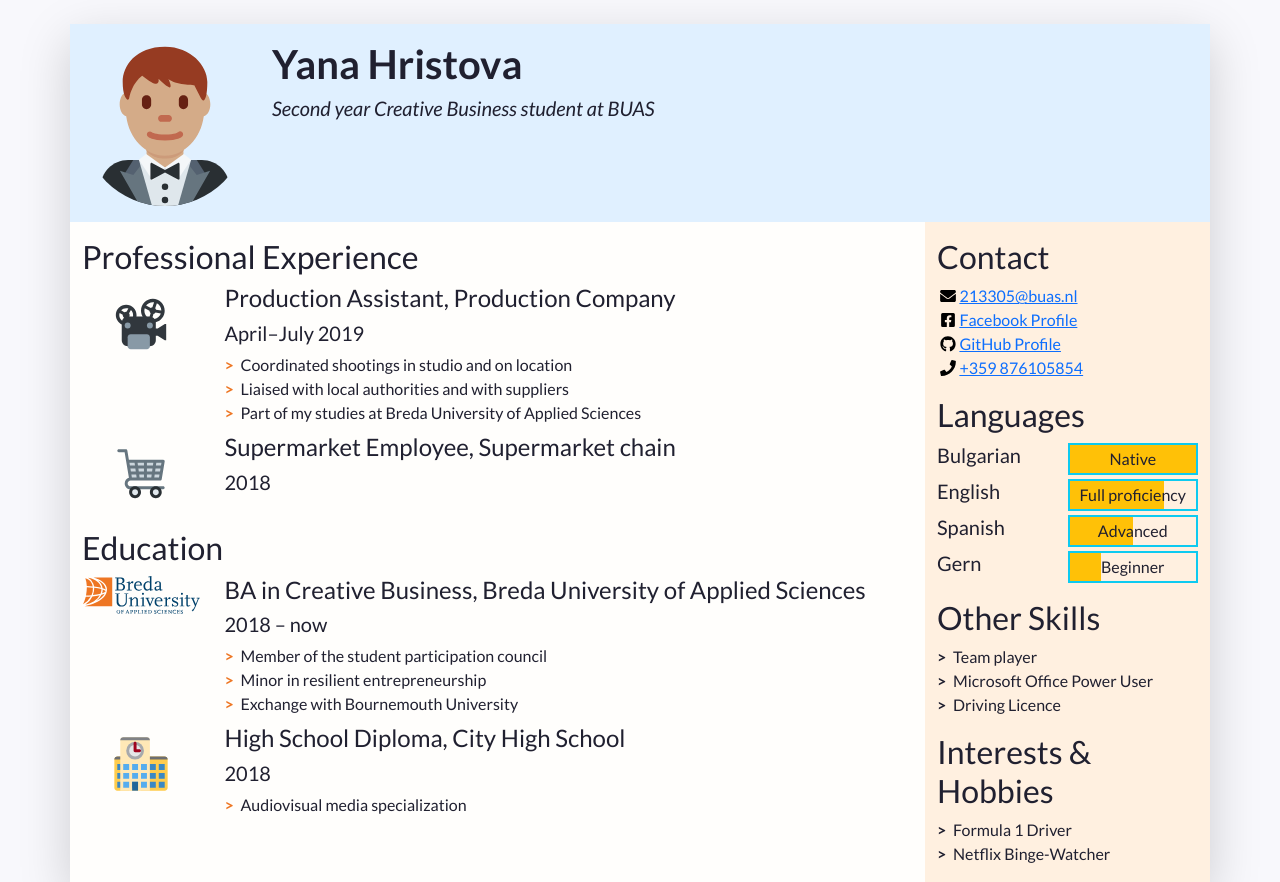
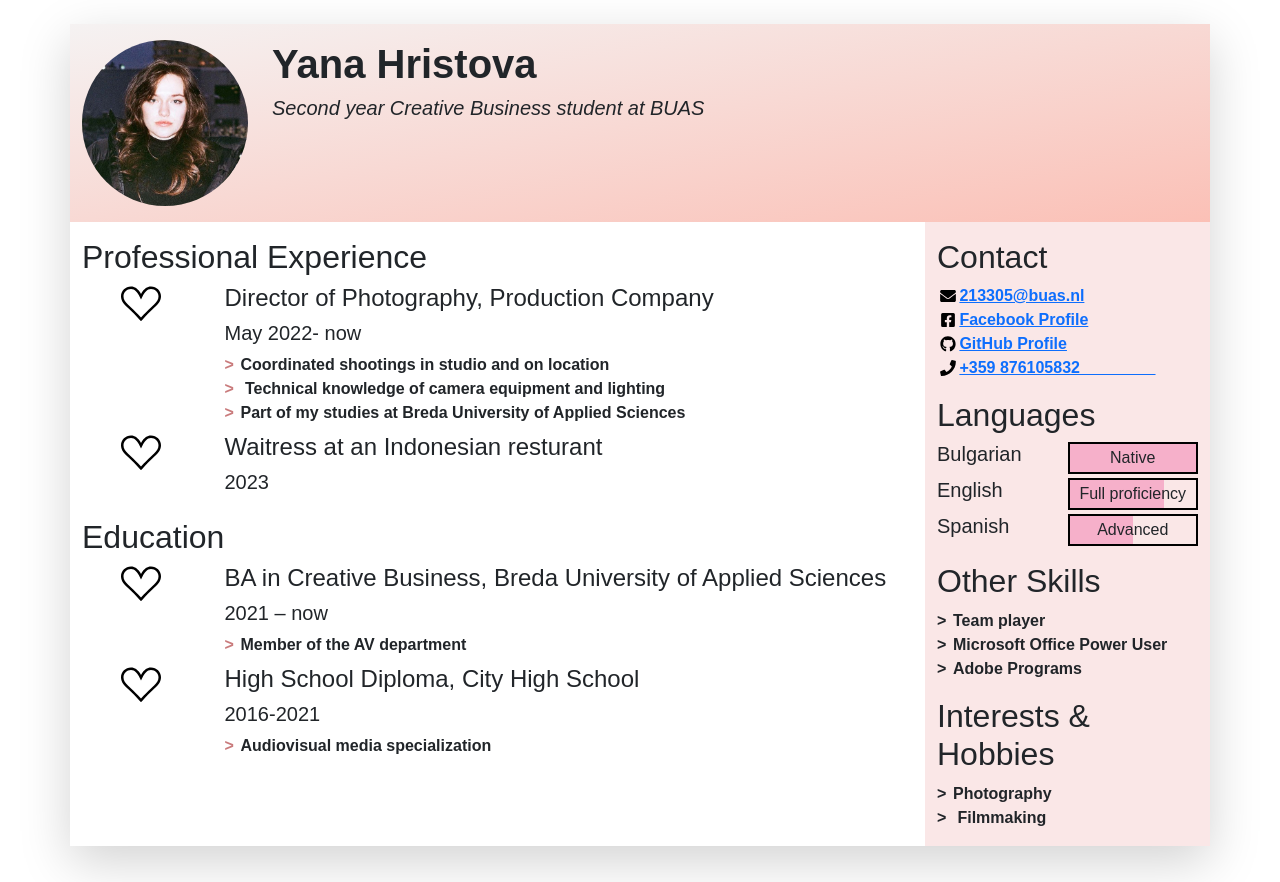
Before and after one commit to Yana213305/PrJ4CVYana, a plain HTML site: page index.html in a window 1280 px wide. Shown: the top 882 px of the page. Drawn offline with nearby package versions, Linux system fonts and the light colour scheme.

Commit message:
Final CV file ready for submission

```diff
--- a/css/styles.css
+++ b/css/styles.css
@@ -6,23 +6,20 @@
 /* Styles for the body */
 
 body {
-	font-family: Lato, "Open Sans", Roboto, "Segoe UI", "Helvetica Neue", Helvetica, Arial, sans-serif;
-	color: #202030;
-	background-color: #f8f8fc;
+	font-family: "dunbar-text", sans-serif;
+font-weight: 600;
+font-style: normal;
 }
 
 /* Styles for custom classes in the document. (There are more, try to find them out!) */
 
 .resume-header {
-    background-color: #e0f0ff;
+	background-image: linear-gradient(to bottom right, #F5F2F2, #FBC0B6)
 }
 
-.resume-main {
-	background-color: #fffefc;
-}
 
 .resume-aside {
-	background-color: #fff0e0;
+	background-color: #FAE7E7;
 }
 
 /* Styles for lists in the document */
@@ -36,7 +33,8 @@ body {
 }
 
 .biography-details li::before {
-	color: #EE7623;
+	color: #C97B7C;
+
 }
 
 .biography-details li, .skill-list li {
@@ -49,3 +47,19 @@ body {
 	height: 1em;
 	flex-basis: 1.4em;
 }
+.font_name {
+	font-family: "dunbar-tall", sans-serif;
+font-weight: 800;
+font-style: normal;
+}
+.italic_font {
+	font-family: "dunbar-text", sans-serif;
+font-weight: 500;
+font-style: italic;
+}
+.color_for_boxes {
+	background-color:#F6B0CA !important;
+}
+.outline-boxes {
+	border-color: #000000 !important;
+}
--- a/index.html
+++ b/index.html
@@ -19,7 +19,7 @@
     <link rel="stylesheet" href="css/alternative.css">
      -->
 
-    <title>Firstname Lastname's Resumé</title>
+    <title>Yana Hristova's Resumé</title>
   </head>
   <!-- End of the head -->
 
@@ -48,14 +48,14 @@
             "w-100" makes sure the image takes the full width of the column it's in
             "rounded-circle" cuts a circle around the image
           -->
-          <img class="w-100 rounded-circle my-3" src="images/portrait.svg" alt="Portrait of Firstname Lastname" width="160">
+          <img class="w-100 rounded-circle my-3" src="images/profilepicture.JPG" alt="Portrait of Yana Hristova" width="160">
         </div>
         <!--
           A container to wrap around your name and tagline. Full-width at small size, then columns of increasing size.
         -->
         <div class="col-12 col-sm-8 col-md-9 col-lg-10 my-3 header-content">
-          <h1 class="fw-bolder">Yana Hristova</h1>
-          <h5 class="fst-italic tagline">Second year Creative Business student at BUAS</h5>
+          <h1 class="fw-bolder font_name">Yana Hristova</h1>
+          <h5 class="fst-italic tagline italic_font">Second year Creative Business student at BUAS</h5>
         </div>
       </header>
 
@@ -86,15 +86,16 @@
               <li class="biography-item row mb-2">
                 <!-- We're using a grid inside a grid so we can align logos and text -->
                 <div class="logo-container col-3 col-sm-2 col-md-3 col-lg-2">
-                  <img class="biography-logo mw-100 d-block mx-auto" src="images/employers/projector.svg" alt="Company logo" width="80">
+                  <img class="biography-logo mw-100 d-block mx-auto" src="images/heart/suit-heart.svg" alt="heart icon" width="40">
                 </div>
                 <div class="biography-contents col-9 col-sm-10 col-md-9 col-lg-10">
-                  <h4>Production Assistant, Production Company</h4>
-                  <h5>April&ndash;July 2019</h5>
+                  <h4>Director of Photography, Production Company</h4>
+                  <h5>May 2022- now&nbsp;</h5>
                   <!-- Use the list below to talk about your achievements -->
-                  <ul class="biography-details list-unstyled">
+                  <ul class="biography-details list-unstyled newfont">
+
                     <li>Coordinated shootings in studio and on location</li>
-                    <li>Liaised with local authorities and with suppliers</li>
+                    <li>&nbsp;Technical knowledge of camera equipment and lighting&nbsp;</li>
                     <li>Part of my studies at Breda University of Applied Sciences</li>
                   </ul>
                 </div>
@@ -104,11 +105,11 @@
               <li class="biography-item row mb-2">
                 <div class="logo-container col-3 col-sm-2 col-md-3 col-lg-2">
                 <!-- We're using a grid inside a grid so we can align logos and text -->
-                  <img class="biography-logo mw-100 d-block mx-auto" src="images/employers/trolley.svg" alt="Company logo" width="80">
+                  <img class="biography-logo mw-100 d-block mx-auto" src="images/heart/suit-heart.svg" alt="heart icon" width="40">
                 </div>
                 <div class="biography-contents col-9 col-sm-10 col-md-9 col-lg-10">
-                  <h4>Supermarket Employee, Supermarket chain</h4>
-                  <h5>2018</h5>
+                  <h4>Waitress at an Indonesian resturant&nbsp; &nbsp;</h4>
+                  <h5>2023&nbsp;</h5>
                   <!-- This entry doesn't have a list of achievements, but you can copy-paste the one from above -->
                 </div>
               </li>
@@ -125,16 +126,14 @@
               <!-- Top item in education. And by "top", I mean a Bachelor in Creative Business at BUas. -->
               <li class="biography-item row mb-2">
                 <div class="logo-container col-3 col-sm-2 col-md-3 col-lg-2">
-                  <img class="biography-logo mw-100 d-block mx-auto" src="images/schools/logo-buas.svg" alt="School logo" width="120">
+                  <img class="biography-logo mw-100 d-block mx-auto" src="images/heart/suit-heart.svg" alt="heart icon" width="40">
                 </div>
                 <div class="biography-contents col-9 col-sm-10 col-md-9 col-lg-10">
                   <h4>BA in Creative Business, Breda University of Applied Sciences</h4>
-                  <h5>2018&nbsp;&ndash;&nbsp;now</h5>
+                  <h5>2021 –&nbsp;now</h5>
                   <!-- Use the list below to talk about minors, exchanges, extra-curricular activities. -->
                   <ul class="biography-details list-unstyled">
-                    <li>Member of the student participation council</li>
-                    <li>Minor in resilient entrepreneurship</li>
-                    <li>Exchange with Bournemouth University</li>
+                    <li>Member of the AV department&nbsp;</li>
                   </ul>
                 </div>
               </li>
@@ -142,11 +141,11 @@
               <!-- 2nd item in education -->
               <li class="biography-item row mb-2">
                 <div class="logo-container col-3 col-sm-2 col-md-3 col-lg-2">
-                  <img class="biography-logo mw-100 d-block mx-auto" src="images/schools/school.svg" alt="School logo" width="80">
+                  <img class="biography-logo mw-100 d-block mx-auto" src="images/heart/suit-heart.svg" alt="heart icon" width="40">
                 </div>
                 <div class="biography-contents col-9 col-sm-10 col-md-9 col-lg-10">
                   <h4>High School Diploma, City High School</h4>
-                  <h5>2018</h5>
+                  <h5>2016-2021</h5>
                   <ul class="biography-details list-unstyled">
                     <li>Audiovisual media specialization</li>
                   </ul>
@@ -197,8 +196,7 @@
               <li class="contact-item">
                 <a class="d-flex align-items-center" href="tel:+31612345678" target="_blank">
                   <img class="contact-icon" src="images/icons/phone.svg" alt="Mobile Phone">
-                  +359 876105854
-                </a>
+                +359 876105832&nbsp; &nbsp; &nbsp; &nbsp; &nbsp; &nbsp; &nbsp; &nbsp; &nbsp; </a>
               </li>
             </ul>
           </section>
@@ -211,34 +209,26 @@
             <ul class="language-list list-unstyled">
               <li class="language-item d-flex mb-1">
                 <h5 class="language-name w-50">Bulgarian&nbsp;</h5>
-                <div class="language-level w-50 border border-info border-2 position-relative">
+                <div class="language-level w-50 border border-info border-2 position-relative outline-boxes">
                   <!-- The div below is a progress bar. Choose between w-25, w-50, w-75 and w-100 to show your level of fluency -->
-                  <div class="language-progress position-absolute bg-warning h-100 w-100"></div>
+                  <div class="language-progress position-absolute bg-warning h-100 w-100 color_for_boxes"></div>
                   <h6 class="position-absolute w-100 text-center top-0 py-1">Native</h6>
                 </div>
               </li>
               <li class="language-item d-flex mb-1">
                 <h5 class="language-name w-50">English</h5>
-                <div class="language-level w-50 border border-info border-2 position-relative">
+                <div class="language-level w-50 border border-info border-2 position-relative outline-boxes ">
                   <!-- The div below is a progress bar. Choose between w-25, w-50, w-75 and w-100 to show your level of fluency -->
-                  <div class="language-progress position-absolute bg-warning h-100 w-75"></div>
+                  <div class="language-progress position-absolute bg-warning h-100 w-75 color_for_boxes"></div>
                   <h6 class="position-absolute w-100 text-center top-0 py-1">Full proficiency</h6>
                 </div>
               </li>
               <li class="language-item d-flex mb-1">
                 <h5 class="language-name w-50">Spanish</h5>
-                <div class="language-level w-50 border border-info border-2 position-relative">
+                <div class="language-level w-50 border border-info border-2 position-relative outline-boxes">
                   <!-- The div below is a progress bar. Choose between w-25, w-50, w-75 and w-100 to show your level of fluency -->
-                  <div class="language-progress position-absolute bg-warning h-100 w-50"></div>
+                  <div class="language-progress position-absolute bg-warning h-100 w-50 color_for_boxes"></div>
                   <h6 class="position-absolute w-100 text-center top-0 py-1">Advanced</h6>
-                </div>
-              </li>
-              <li class="language-item d-flex mb-1">
-                <h5 class="language-name w-50">Gern</h5>
-                <div class="language-level w-50 border border-info border-2 position-relative">
-                  <!-- The div below is a progress bar. Choose between w-25, w-50, w-75 and w-100 to show your level of fluency -->
-                  <div class="language-progress position-absolute bg-warning h-100 w-25"></div>
-                  <h6 class="position-absolute w-100 text-center top-0 py-1">Beginner</h6>
                 </div>
               </li>
             </ul>
@@ -251,7 +241,7 @@
             <ul class="skill-list list-unstyled">
               <li class="skill-item">Team player</li>
               <li class="skill-item">Microsoft Office Power User</li>
-              <li class="skill-item">Driving Licence</li>
+              <li class="skill-item">Adobe Programs &nbsp;&nbsp;</li>
             </ul>
           </section>
 
@@ -260,8 +250,8 @@
           <section class="my-3 aside-section">
             <h2>Interests &amp; Hobbies</h2>
             <ul class="skill-list list-unstyled">
-              <li class="skill-item">Formula 1 Driver</li>
-              <li class="skill-item">Netflix Binge-Watcher</li>
+              <li class="skill-item">Photography&nbsp;</li>
+              <li class="skill-item">&nbsp;Filmmaking&nbsp;</li>
             </ul>
           </section>
 
```
Also changed, not shown: images/heart/suit-heart.svg (added), images/profilepicture.JPG (added), 2 other files.
